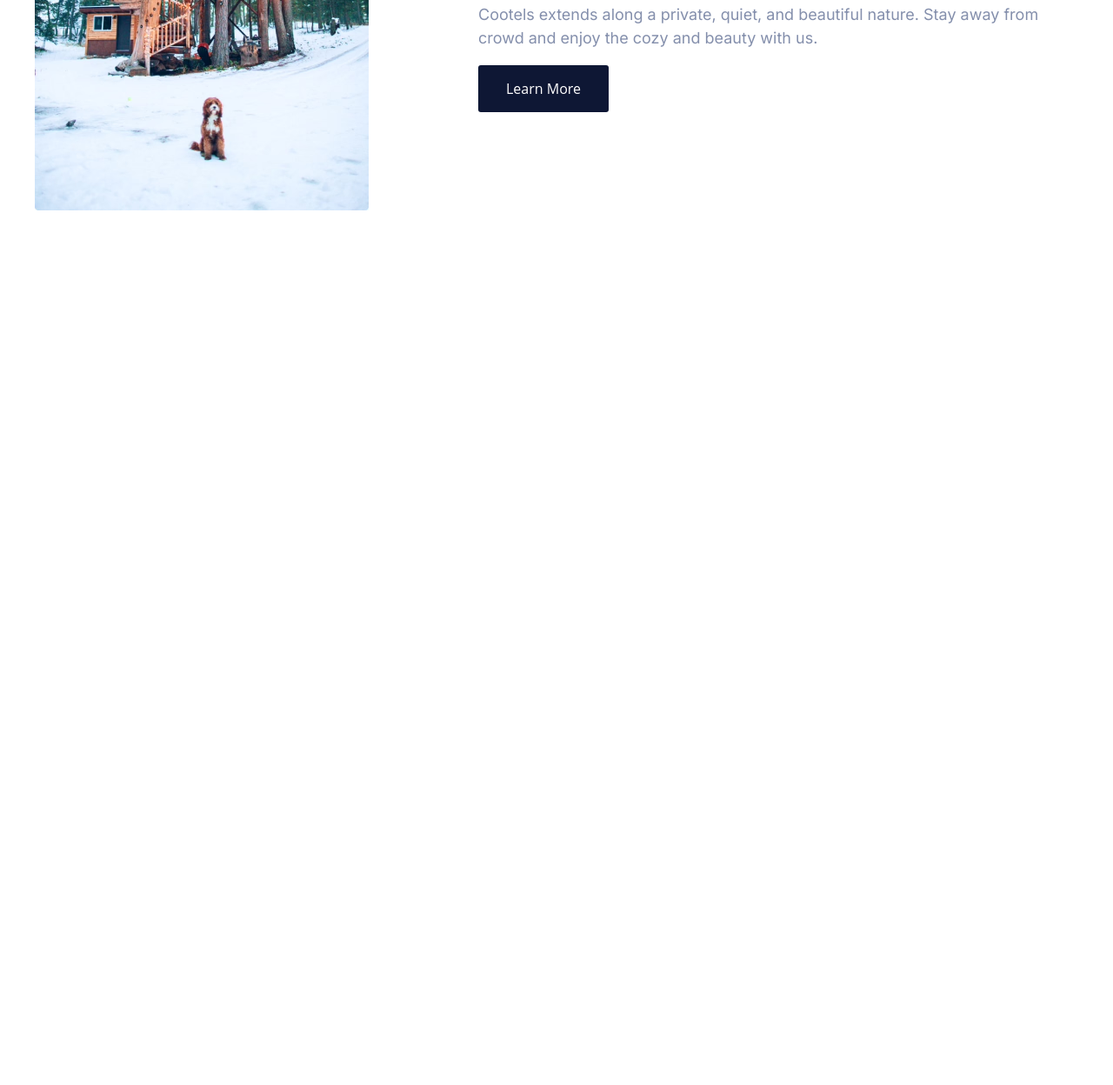
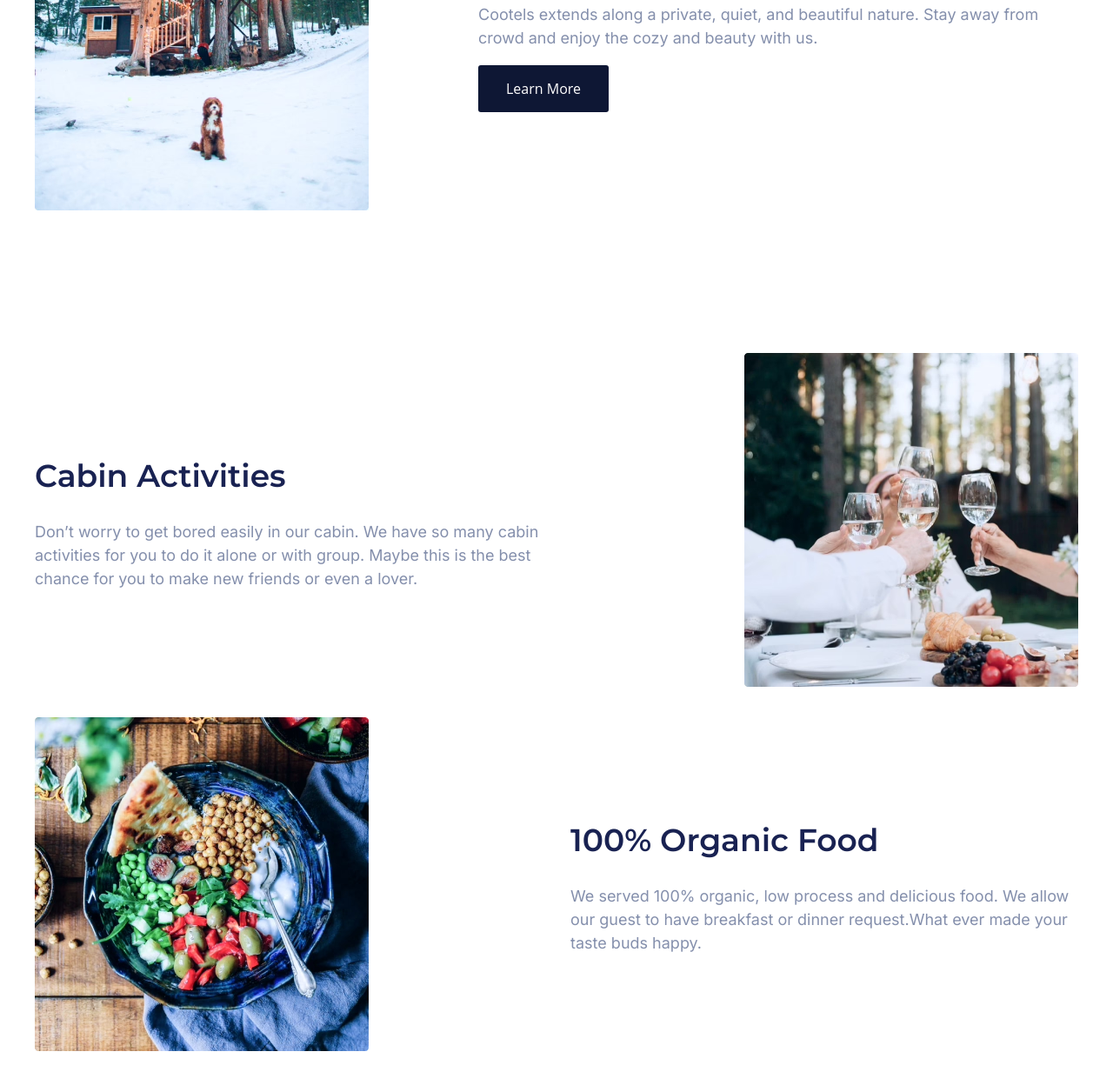
Before and after one commit to stavbers/Cootels-MinimalistWebsiteLandingPage, a website: page app/index.html in a window 1280 px wide. Shown: the part 1365-2613 px from the top of the page at 87% size. Before the commit the page ends 1691 px from the top, so only its background shows below. Drawn offline with Linux system fonts and the light colour scheme.

Commit message:
add html and css and img screen3

```diff
--- a/app/index.html
+++ b/app/index.html
@@ -81,6 +81,38 @@
     </div>
   </div>
 </section>
+      <section class="screen3">
+  <div class="container">
+    <div class="screen3-wrp">
+      <div class="screen3-top">
+        <div class="screen3__left">
+          <h2 class="screen3__title">Cabin Activities</h2>
+          <p class="screen3__descr">Don’t worry to get bored easily in our cabin. We have so many cabin activities for you to do it alone or with group. Maybe this is the best chance for you to make new friends or even a lover.</p>
+        </div>
+        <div class="screen3__right">
+          <picture>
+            <source srcset="img/screen31.avif" type="image/avif">
+            <source srcset="img/screen31.webp" type="image/webp">
+            <img loading="lazy" src="img/screen31.jpeg" class="screen3__image" alt="part house2">
+          </picture>
+        </div>
+      </div>
+      <div class="screen3-bottom">
+        <div class="screen3__left">
+          <picture>
+            <source srcset="img/screen32.avif" type="image/avif">
+            <source srcset="img/screen32.webp" type="image/webp">
+            <img loading="lazy" src="img/screen32.jpeg" class="screen3__image" alt="part house2">
+          </picture>
+        </div>
+        <div class="screen3__right">
+          <h2 class="screen3__title">100% Organic Food</h2>
+          <p class="screen3__descr">We served 100% organic, low process and delicious food. We allow our guest to have breakfast or dinner request.What ever made your taste buds happy.</p>
+        </div>
+      </div>
+    </div>
+  </div>
+</section>
     </main>
 
     <footer class="footer">
--- /dev/null
+++ b/src/scss/components/_screen3.scss
@@ -0,0 +1,49 @@
+.screen3 {
+  padding-bottom: 80px;
+  padding-top: 80px;
+
+  &__left {
+    max-width: 584px;
+  }
+
+  &__title {
+    @include mp0;
+    @include monst600;
+    color: $titleColor;
+    font-size: 36px;
+    line-height: 54px;
+    margin-bottom: 24px;
+  }
+
+  &__descr {
+    @include mp0;
+    @include inter400;
+    color: $textColor;
+    font-size: 18px;
+    line-height: 27px;
+  }
+
+  &__right {
+    max-width: 584px;
+  }
+}
+
+.screen3-wrp {
+
+}
+.screen3__image {
+  min-width: 384px;
+  height: 384px;
+  border-radius: 3px;
+}
+.screen3-top {
+  display: flex;
+  justify-content: space-between;
+  align-items: center;
+  margin-bottom: 32px;
+}
+.screen3-bottom {
+  display: flex;
+  justify-content: space-between;
+  align-items: center;
+}
--- a/src/scss/main.scss
+++ b/src/scss/main.scss
@@ -8,3 +8,4 @@
 @import "./components/header";
 @import "./components/screen1";
 @import "./components/screen2";
+@import "./components/screen3";
```
Also changed, not shown: src/index.html (+1 -0 lines), src/partials/screen3.html (added, +32 -0 lines), app/css/main.css, app/img/screen31.avif (added), app/img/screen31.jpg (added), app/img/screen31.webp (added), app/img/screen32.avif (added), app/img/screen32.jpg (added), app/img/screen32.webp (added), src/img/screen31.jpg (added), src/img/screen32.jpg (added), 1 other file.
